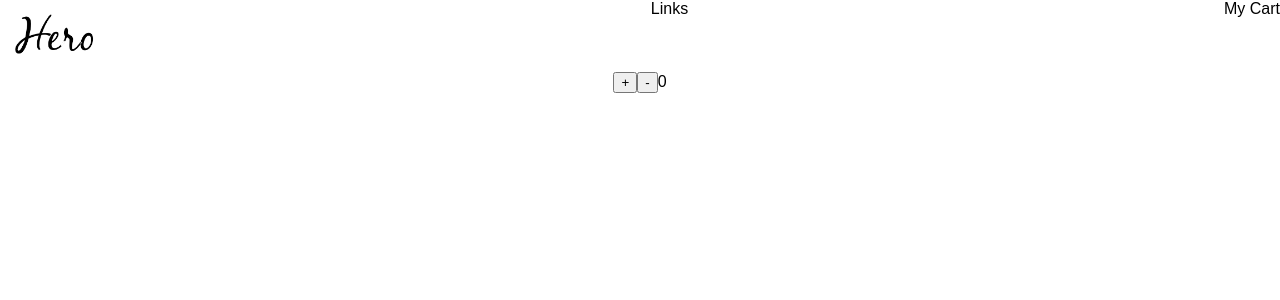
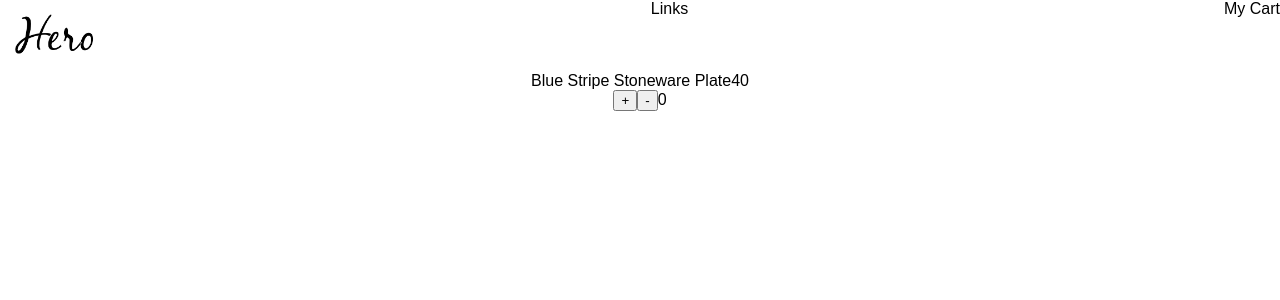
Before and after one commit to hai14894/hai14894.github.io, a React (Create React App) app: page /product/1 in a window 1280 px wide. Shown: the top 300 px of the page. Built offline with nearby package versions, Linux system fonts and the light colour scheme.

Commit message:
change state managment

```diff
--- a/src/App.js
+++ b/src/App.js
@@ -8,8 +8,8 @@ import Cart from "./cart/Cart";
 import Product from "./product/Product";
 
 const App = () => {
-  const [products, setProducts] = useState(null);
-  const [product, setProduct] = useState({});
+  const [products, setProducts] = useState(undefined);
+
   const getData = async function () {
     await axios
       .get("/products.json", {
@@ -23,16 +23,6 @@ const App = () => {
       });
   };
 
-  // cart: [ {product1}... {productN} ]
-
-  // increment => check if exist => count += 1
-  //           => new product, count = 1
-  // decrement => check if count > 1 => count -= 1
-  //                 => count = 1 => remove product
-  // remove => remove product by key
-
-  const setProductDetail = (data) => setProduct(data);
-
   useEffect(() => {
     getData();
   }, []);
@@ -40,9 +30,7 @@ const App = () => {
   return (
     <div className="App">
       <BrowserRouter>
-        <ProductContext.Provider
-          value={{ products, setProducts, product, setProductDetail }}
-        >
+        <ProductContext.Provider value={{ products }}>
           <Switch>
             <Route exact path="/" component={Category} />
             <Route path="/cart" component={Cart} />
--- a/src/category/Category.js
+++ b/src/category/Category.js
@@ -8,7 +8,7 @@ import "./Category.css";
 import { Link } from "react-router-dom";
 
 const Category = () => {
-  const { products, setProductDetail } = useContext(ProductContext);
+  const { products } = useContext(ProductContext);
 
   return (
     <div className="Category">
@@ -21,7 +21,6 @@ const Category = () => {
               <Link
                 key={key}
                 to={`/product/${key + 1}`}
-                onClick={() => setProductDetail(product)}
               >
                 <CategoryProduct
                   title={product.title}
--- a/src/category/CategoryProduct.js
+++ b/src/category/CategoryProduct.js
@@ -1,5 +1,5 @@
 import React from "react";
-import { Link } from "react-router-dom";
+
 const CategoryProduct = (props) => {
   const { title, description, price, image } = props;
 
--- a/src/context.js
+++ b/src/context.js
@@ -9,6 +9,6 @@
 //     )
 // }
 // export default AppContextProvider
-import { createContext } from "react"
+import { createContext } from "react";
 
-export default createContext(null)
+export default createContext(null);
--- a/src/product/Product.js
+++ b/src/product/Product.js
@@ -1,5 +1,5 @@
 import React, { useState, useContext, useEffect } from "react";
-
+import { useParams } from "react-router-dom";
 import ProductDetails from "./ProductDetails";
 import "./Product.css";
 import ProductContext from "../context";
@@ -7,9 +7,12 @@ import ProductContext from "../context";
 import NavBar from "../components/NavBar/NavBar";
 
 const Product = () => {
+  const { id } = useParams();
+
   const [count, setCount] = useState(0);
 
-  const { product } = useContext(ProductContext);
+  const { products } = useContext(ProductContext);
+
   const handleIncrement = () => {
     setCount((prevState) => (prevState += 1));
   };
@@ -21,7 +24,12 @@ const Product = () => {
     <div>
       <NavBar />
       <div className="Product">
-        <ProductDetails title={product.title} price={product.price} />
+        {products && (
+          <ProductDetails
+            title={products[Number(id) - 1].title}
+            price={products[Number(id) - 1].price}
+          />
+        )}
         <button onClick={handleIncrement}>+</button>
         <button onClick={handleDecrement}>-</button>
         <span>{count}</span>
```
Also changed, not shown: 1 other file (tests, documents, lock files or other folders).
